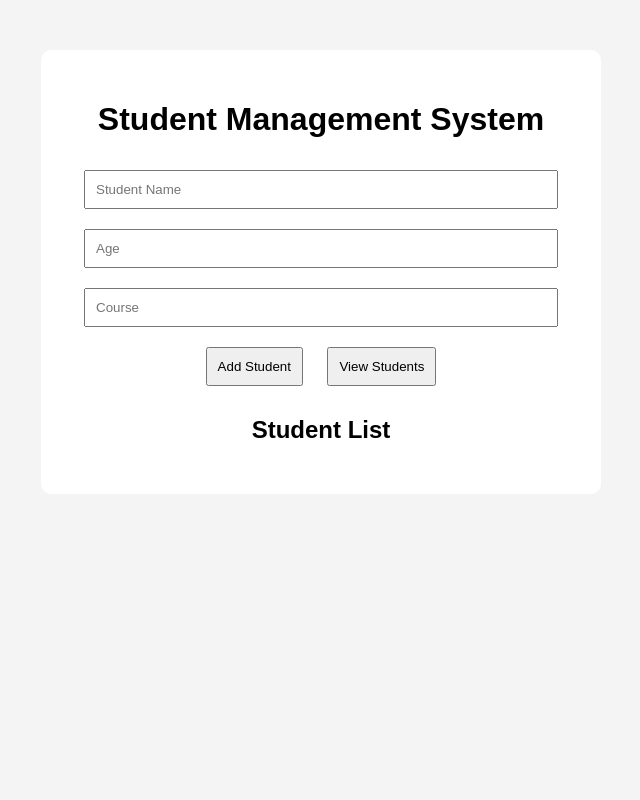
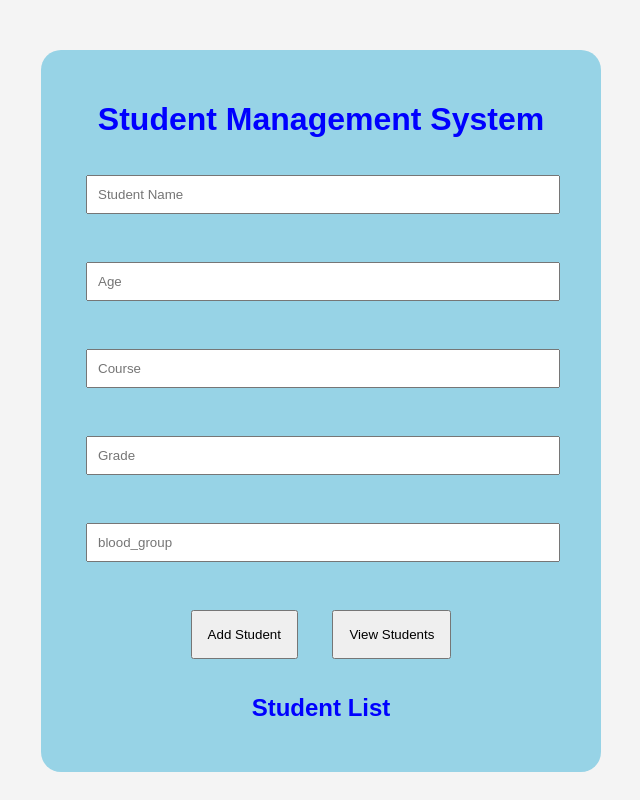
Before and after one commit to vismayakrishna2908/student_project, a Flask app: page / in a window 1280 px wide. Shown: the whole page, without its empty margins (319-959 px from the left). Run offline with Flask 3, Linux system fonts and the light colour scheme.

Commit message:
First project

```diff
--- a/app.py
+++ b/app.py
@@ -12,6 +12,8 @@ def create_database():
             id INTEGER PRIMARY KEY AUTOINCREMENT,
             name TEXT,
             age INTEGER,
+            grade INTEGER,
+            blood_group TEXT,
             course TEXT
         )
     """)
@@ -33,7 +35,9 @@ def add_student():
     data = request.get_json()
 
     name = data["name"]
-    age = data["age"]
+    age = data["age"],age <= 100
+    grade = data["grade"]
+    blood_group = ["blood_group"]
     course = data["course"]
 
     connection = sqlite3.connect("students.db")
@@ -42,10 +46,10 @@ def add_student():
 
     cursor.execute(
         """
-        INSERT INTO students(name, age, course)
+        INSERT INTO students(name, age,grade,blood_group,course)
         VALUES(?,?,?)
         """,
-        (name, age, course)
+        (name, age, grade,blood_group, course)
     )
 
     connection.commit()
--- a/static/script.js
+++ b/static/script.js
@@ -3,6 +3,10 @@ async function addStudent() {
         document.getElementById("name").value;
     const age =
         document.getElementById("age").value;
+    const grade =
+        document.getElementById("grade").value;
+    const blood_group =
+        document.getElementById("blood_group").value;
     const course =
         document.getElementById("course").value;
     const response =
@@ -18,6 +22,8 @@ async function addStudent() {
                     {
                         name: name,
                         age: age,
+                        grade:grade,
+                        blood_group:blood_group,
                         course: course
                     }
                 )
@@ -45,8 +51,12 @@ async function viewStudents() {
                 student[1] +
                 " | Age: " +
                 student[2] +
-                " | Course: " +
-                student[3];
+                " | Grade: " +
+                student[3] +
+                " | blood_group:"+
+                student[4]+
+                " | Course:"
+                student[5]+
 
             list.appendChild(item);
         }
--- a/static/style.css
+++ b/static/style.css
@@ -15,11 +15,16 @@ body {
 
     margin-top: 50px;
 
-    background: white;
+    background: rgb(151, 211, 230);
+
+    text-align:center;
 
     padding: 30px;
 
-    border-radius: 10px;
+    border-radius: 20px;
+color: blue;
+
+    box-shadow:rgb(246, 4, 4);
 }
 
 input {
@@ -28,19 +33,21 @@ input {
 
     padding: 10px;
 
-    margin: 10px;
+    margin: 15px;
 }
 
 button {
 
-    padding: 10px;
+    padding: 15px;
 
-    margin: 10px;
+    margin: 15px;
+
+    box-shadow: black;
 }
 
 li {
 
     list-style: none;
 
-    padding: 5px;
+    padding: 7px;
 }
--- a/templates/index.html
+++ b/templates/index.html
@@ -8,17 +8,27 @@
     <div class="container">
         <h1>Student Management System</h1>
         <input
-            type="text" id="name" placeholder="Student Name">
+            type="text" id="name" placeholder="Student Name"><br><br>
         <input
             type="number"
             id="age"
             placeholder="Age"
-        >
+        ><br><br>
         <input
             type="text"
             id="course"
             placeholder="Course"
-        >
+        ><br><br>
+        <input
+            type="number"
+            id="grade"
+            placeholder="Grade"
+        ><br><br>
+        <input
+            type="text"
+            id="blood_group"
+            placeholder="blood_group"
+        ><br><br>
         <button onclick="addStudent()">
             Add Student
         </button>
```
Also changed, not shown: students.db.
